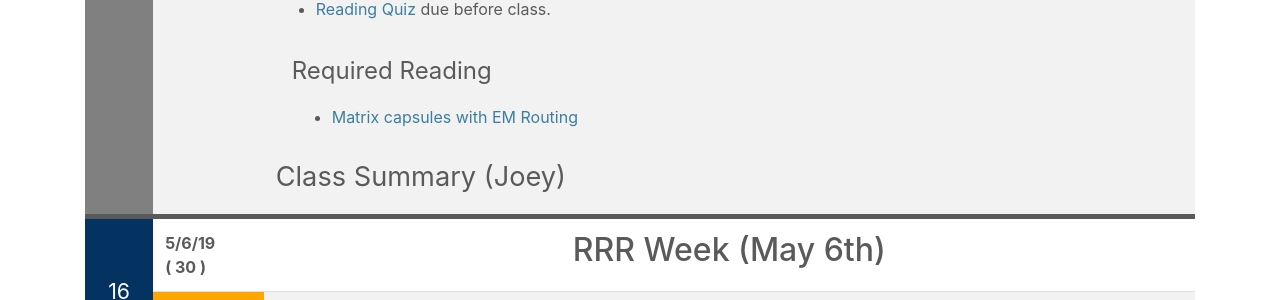
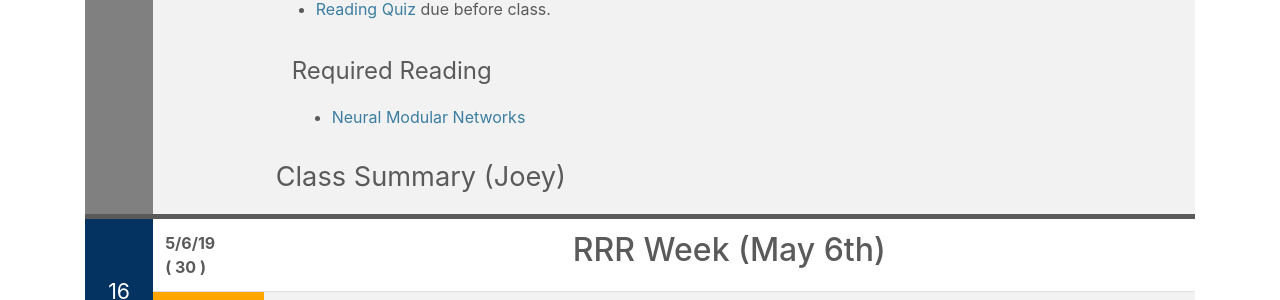
Before and after one commit to ucbrise/cs294-ai-sys-sp19, a Jekyll site: the page built from index.md, in a window 1280 px wide and 900 px high, scrolled down 9776 px. Shown: the part 153-453 px from the top of the window. Built offline with Jekyll 4.4.1, drawn with Linux system fonts in a browser that asks for light colours; nearby versions of some CDN libraries; our own code applies the rules of GitHub Pages for plain Markdown files.

Commit message:
updating reading

```diff
--- a/index.md
+++ b/index.md
@@ -864,8 +864,13 @@ If you find some of the reading confusing and want a more gentle introduction, t
 
 ## Class Summary (Ion)
 
+
+
+
 {% include syllabus_entry %}
 ## New Neural Architectures (Part 2)
+
+
 
 ## Links
 * [Reading Quiz](ihttps://forms.gle/wi2DjjrbcpkwHWxr6) due before class.
@@ -874,10 +879,12 @@ If you find some of the reading confusing and want a more gentle introduction, t
 <div class="reading">
 <div class="required_reading" markdown="1">
 
-* [Matrix capsules with EM Routing](https://ai.google/research/pubs/pub46653)
+* [Neural Modular Networks](https://arxiv.org/abs/1511.02799)
 
 </div>
 </div>
+
+
 
 ## Class Summary (Joey)
 
```
